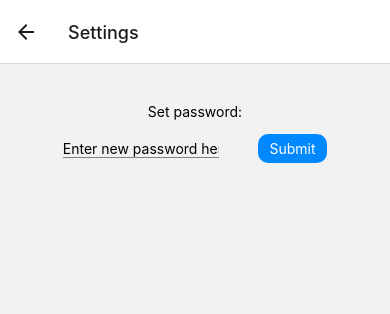
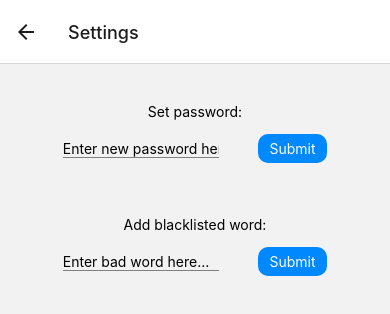
Before and after one commit to dillydally414/HaikuApp, a React Native app: screen /Settings in a window 390 px wide. Shown: the top 314 px of the page. Built offline with nearby package versions, Linux system fonts and the light colour scheme.

Commit message:
Add blacklisted words and remove from haiku

```diff
--- a/src/components/Line.tsx
+++ b/src/components/Line.tsx
@@ -1,7 +1,8 @@
 import styled from 'styled-components/native';
-import React, { ForwardedRef, useState } from 'react';
+import React, { ForwardedRef, useEffect, useState } from 'react';
 import { Text, TextInput } from 'react-native';
-import countSyllables from '../count-syllables';
+import countSyllables from '../functions/count-syllables';
+import removeBlacklisted from '../functions/remove-blacklisted';
 
 const secondaryColor = '#D3D3D3';
 
@@ -28,16 +29,15 @@ const Line = React.forwardRef(({
   const [focused, setFocused] = useState(false);
   const [syllables, setSyllables] = useState(0);
 
-  const handleTextChange = (text: string): void => {
-    setText(text);
+  useEffect(() => {
     setSyllables(countSyllables(text));
-  }
+  }, [text]);
 
   return (
     <>
       <StyledLine
         placeholder={`${placeholder} (${syllableGoal} syllables)`}
-        onChangeText={(text: string) => handleTextChange(text)}
+        onChangeText={(text: string) => removeBlacklisted(text, setText)}
         defaultValue={text}
         placeholderTextColor={secondaryColor}
         returnKeyType={returnKeyType}
--- /dev/null
+++ b/src/functions/remove-blacklisted.ts
@@ -0,0 +1,15 @@
+import AsyncStorage from '@react-native-async-storage/async-storage';
+
+const removeBlacklisted = (text: string, setText: (arg: string) => void): void => {
+  let newText = text;
+
+  AsyncStorage.getItem('blacklist').then((value) => {
+    const blacklistedArray: Array<string> = value ? JSON.parse(value) : [];
+    blacklistedArray.forEach((badWord) => {
+      newText = newText.replace(badWord, '');
+    });
+    setText(newText);
+  });
+};
+
+export default removeBlacklisted;
--- a/src/pages/Settings.tsx
+++ b/src/pages/Settings.tsx
@@ -5,7 +5,7 @@ import { RootStackParamList } from "../types";
 import styled from "styled-components/native";
 import AsyncStorage from '@react-native-async-storage/async-storage';
 
-const Password = styled(TextInput)`
+const PasswordInput = styled(TextInput)`
   align-self: center;
   border-bottom-width: 1px;
   border-bottom-color: gray;
@@ -13,17 +13,17 @@ const Password = styled(TextInput)`
   width: 40%;
 `;
 
-const SettingsLabel = styled(Text)`
+const SettingLabel = styled(Text)`
   align-self: center;
   margin-top: 10%;
 `;
 
-const PasswordRow = styled(View)`
+const SettingRow = styled(View)`
   flex-direction: row;
   justify-content: center;
 `;
 
-const NewPassword = styled(Password)`
+const SettingInput = styled(PasswordInput)`
   align-self: center;
   border-bottom-width: 1px;
   border-bottom-color: gray;
@@ -31,7 +31,7 @@ const NewPassword = styled(Password)`
   width: 40%;
 `;
 
-const SubmitNewPassword = styled(TouchableOpacity)`
+const SettingSubmit = styled(TouchableOpacity)`
   align-self: center;
   background-color: #0088FF;
   border-radius: 10px;
@@ -39,7 +39,7 @@ const SubmitNewPassword = styled(TouchableOpacity)`
   padding: 1.5% 3%;
 `;
 
-const SubmitText = styled(Text)`
+const SettingSubmitText = styled(Text)`
   align-self: center;
   color: white;
 `;
@@ -53,6 +53,7 @@ const Settings = ({
   const [password, setPassword] = useState('');
   const [newPassword, setNewPassword] = useState('');
   const [secretPassword, setSecretPassword] = useState('');
+  const [badWord, setBadWord] = useState('');
 
   const handleSignInAttempt = () => {
     if (password === secretPassword) {
@@ -61,13 +62,29 @@ const Settings = ({
       setPassword('');
       Alert.alert('Incorrect password', 'Try again');
     }
-  }
+  };
 
   const changePassword = (password: string) => {
     AsyncStorage.setItem('password', password);
     Alert.alert('Password changed successfully', `New password: '${password}'`);
     setNewPassword('');
-  }
+  };
+
+  const addBadWord = (badWord: string) => {
+    if (badWord === '') return;
+    AsyncStorage.getItem('blacklist').then((value) => {
+      let blacklistedArray: Array<string> = value ? JSON.parse(value) : [];
+      if (blacklistedArray.includes(badWord)) {
+        Alert.alert('Word already blacklisted', `Word: '${badWord}'`);
+        setBadWord('');
+        return;
+      }
+      blacklistedArray.push(badWord);
+      AsyncStorage.setItem('blacklist', JSON.stringify(blacklistedArray));
+      Alert.alert('Blacklisted word successfully', `Word: '${badWord}'`);
+      setBadWord('');
+    });
+  };
 
   useEffect(() => {
     const getOldPass = async () => {
@@ -78,7 +95,7 @@ const Settings = ({
   }, []);
 
   return !signedIn ? (
-    <Password
+    <PasswordInput
       placeholder="Enter password here..."
       onChangeText={(text) => setPassword(text)}
       value={password}
@@ -87,24 +104,42 @@ const Settings = ({
     />
   ) : (
     <ScrollView>
-      <SettingsLabel>
+      <SettingLabel>
         Set password:
-      </SettingsLabel>
-      <PasswordRow>
-        <NewPassword
+      </SettingLabel>
+      <SettingRow>
+        <SettingInput
           placeholder="Enter new password here..."
           onChangeText={(text) => setNewPassword(text)}
           value={newPassword}
           returnKeyType="done"
         />
-        <SubmitNewPassword
+        <SettingSubmit
           onPress={() => changePassword(newPassword)}
         >
-          <SubmitText>
+          <SettingSubmitText>
             Submit
-          </SubmitText>
-        </SubmitNewPassword>
-      </PasswordRow>
+          </SettingSubmitText>
+        </SettingSubmit>
+      </SettingRow>
+      <SettingLabel>
+        Add blacklisted word:
+      </SettingLabel>
+      <SettingRow>
+        <SettingInput
+          placeholder="Enter bad word here..."
+          onChangeText={(text) => setBadWord(text)}
+          value={badWord}
+          returnKeyType="done"
+        />
+        <SettingSubmit
+          onPress={() => addBadWord(badWord)}
+        >
+          <SettingSubmitText>
+            Submit
+          </SettingSubmitText>
+        </SettingSubmit>
+      </SettingRow>
     </ScrollView>
   );
 };
```
Also changed, not shown: src/functions/count-syllables.ts (renamed from src/count-syllables.ts).
